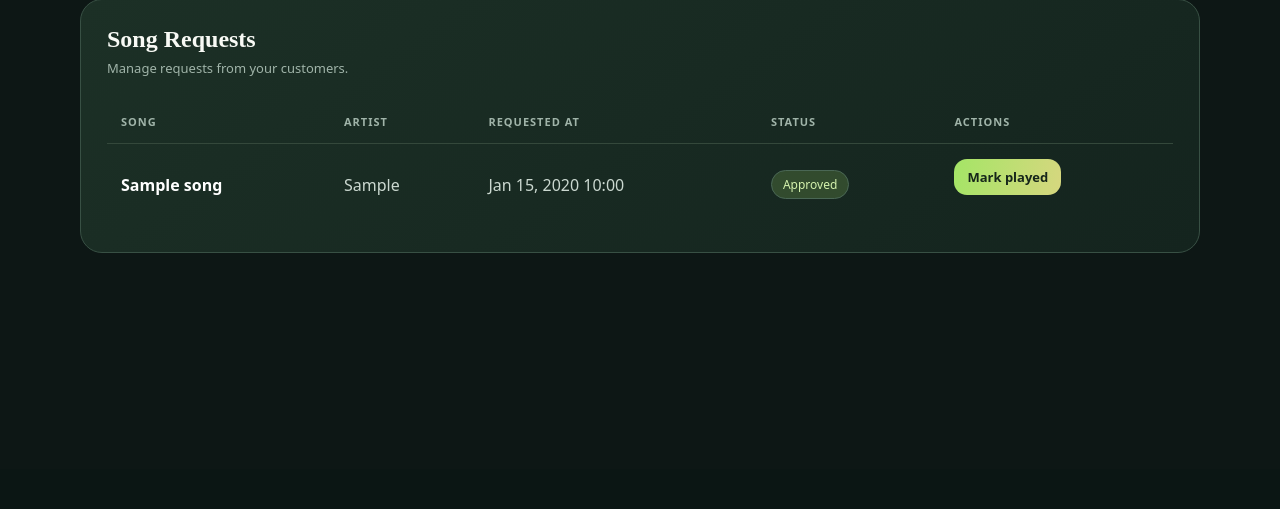
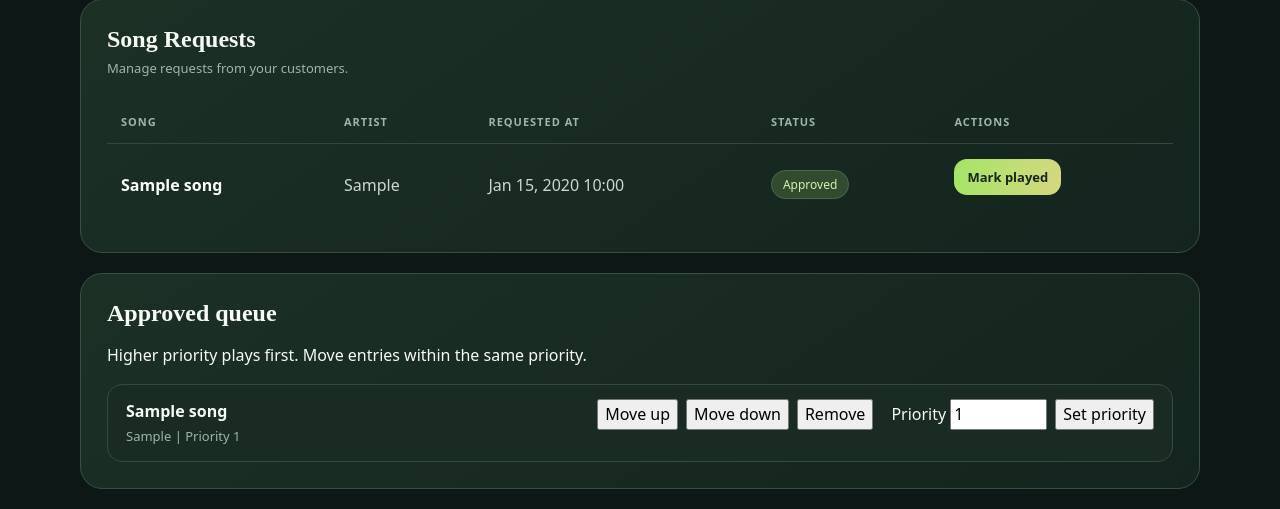
Before and after one commit to jametel/f26-team-blue, a Django app: a page that uses core/templates/core/staff_dashboard.html in a window 1280 px wide. Shown: the part 331-840 px from the top of the page. Before the commit the page ends 584 px from the top, so only its background shows below. Run offline with Django 5.2, Linux system fonts and the light colour scheme; a user stored in the database is signed in; tables that the repository leaves empty hold one stand-in row (values such as "Sample post"); data that the repository does not hold is empty.

Commit message:
Add staff queue controls and concurrency tests

```diff
--- a/core/templates/core/staff_dashboard.html
+++ b/core/templates/core/staff_dashboard.html
@@ -120,4 +120,30 @@
 
 </section>
 
+<section class="panel dashboard-panel">
+    <h2>Approved queue</h2>
+    <p>Higher priority plays first. Move entries within the same priority.</p>
+    {% for entry in queue %}
+        <div class="song-item">
+            <div class="song-info">
+                <strong>{{ entry.song_request_id.song_id.title }}</strong>
+                <p>{{ entry.song_request_id.song_id.artist }} | Priority {{ entry.priority }}</p>
+            </div>
+            <form method="post" action="{% url 'venue_change_queue' current_venue.slug entry.id %}" class="action-form">
+                {% csrf_token %}
+                <button name="action" value="up" type="submit">Move up</button>
+                <button name="action" value="down" type="submit">Move down</button>
+                <button name="action" value="remove" type="submit">Remove</button>
+            </form>
+            <form method="post" action="{% url 'venue_change_queue' current_venue.slug entry.id %}" class="action-form">
+                {% csrf_token %}
+                <label>Priority <input type="number" name="priority" value="{{ entry.priority }}" min="-10" max="10"></label>
+                <button name="action" value="priority" type="submit">Set priority</button>
+            </form>
+        </div>
+    {% empty %}
+        <p>No approved songs in the queue.</p>
+    {% endfor %}
+</section>
+
 {% endblock %}
--- a/core/urls.py
+++ b/core/urls.py
@@ -12,6 +12,7 @@ urlpatterns = [
     path("venues/<slug:venue_slug>/owner/", views.owner_dashboard, name="venue_owner_dashboard"),
     path("venues/<slug:venue_slug>/requests/<int:request_id>/status/", views.update_request, name="venue_update_request"),
     path("venues/<slug:venue_slug>/users/<int:user_id>/role/", views.set_user_role, name="venue_set_user_role"),
+    path("venues/<slug:venue_slug>/queue/<int:entry_id>/", views.change_queue, name="venue_change_queue"),
     path("search/", views.song_search, name="song_search"),
      # Authentication
     path(
--- a/core/views.py
+++ b/core/views.py
@@ -4,14 +4,15 @@ from django.contrib.auth.decorators import login_required
 from django.contrib.auth.forms import UserCreationForm
 from django.db import transaction
 from django.db.models import Count, Prefetch, Q
-from django.http import HttpResponseForbidden
+from django.http import Http404, HttpResponseForbidden
 from django.shortcuts import get_object_or_404, redirect, render
 from django.views.decorators.http import require_POST
 
 from core import roles
 from core.decorators import role_required
-from core.models import Song, SongDecision, SongRequest, UserProfile, Venue
+from core.models import Queue, Song, SongDecision, SongRequest, UserProfile, Venue
 from core.services.musicbrainz import MusicBrainzClient
+from core.services.queue import move_queue_entry, set_queue_priority, update_request_status
 from core.services.vibe_engine import evaluate_request, record_decision
 from core.venue_context import current_venue
 
@@ -185,6 +186,8 @@ def staff_dashboard(request, venue_slug=None):
     )
     return render(request, "core/staff_dashboard.html", {
         "song_requests": song_requests,
+        "queue": Queue.objects.filter(venue_id=venue)
+        .select_related('song_request_id__song_id').order_by('-priority', 'position', 'pk'),
     })
 
 
@@ -196,17 +199,38 @@ def update_request(request, request_id, venue_slug=None):
         return HttpResponseForbidden("You cannot manage this venue.")
     song_request = get_object_or_404(SongRequest, pk=request_id, venue_id=venue)
     new_status = request.POST.get("status")
-    transitions = {
-        SongRequest.PENDING: {SongRequest.APPROVED, SongRequest.REJECTED},
-        SongRequest.APPROVED: {SongRequest.PLAYED},
-    }
-    if new_status not in transitions.get(song_request.status, set()):
-        messages.error(request, "Invalid status.")
-    else:
-        song_request.status = new_status
-        song_request.save(update_fields=["status"])
+    try:
+        update_request_status(venue, song_request.pk, new_status)
         messages.success(request, f"\"{song_request.song_id.title}\" marked {new_status.lower()}.")
+    except ValueError as error:
+        messages.error(request, str(error))
+    except SongRequest.DoesNotExist:
+        raise Http404('Request not found.')
     return redirect("venue_staff_dashboard", venue_slug=venue.slug)
+
+
+@role_required([roles.STAFF, roles.OWNER])
+@require_POST
+def change_queue(request, venue_slug, entry_id):
+    venue = current_venue(request, venue_slug)
+    if not roles.can_manage_venue(request.user, venue):
+        return HttpResponseForbidden("You cannot manage this venue.")
+    entry = get_object_or_404(Queue, pk=entry_id, venue_id=venue, song_request_id__venue_id=venue)
+    action = request.POST.get('action')
+    try:
+        if action in ('up', 'down'):
+            move_queue_entry(venue, entry.pk, action)
+        elif action == 'priority':
+            set_queue_priority(venue, entry.pk, int(request.POST.get('priority', '')))
+        elif action == 'remove':
+            update_request_status(venue, entry.song_request_id_id, SongRequest.REMOVED)
+        else:
+            raise ValueError('Invalid queue action.')
+    except ValueError as error:
+        messages.error(request, str(error))
+    except (Queue.DoesNotExist, SongRequest.DoesNotExist):
+        raise Http404('Queue entry not found.')
+    return redirect('venue_staff_dashboard', venue_slug=venue.slug)
 
 
 # ---------------------------------------------------------------------------
```
Also changed, not shown: core/tests.py (+94 -2 lines), README.md.
